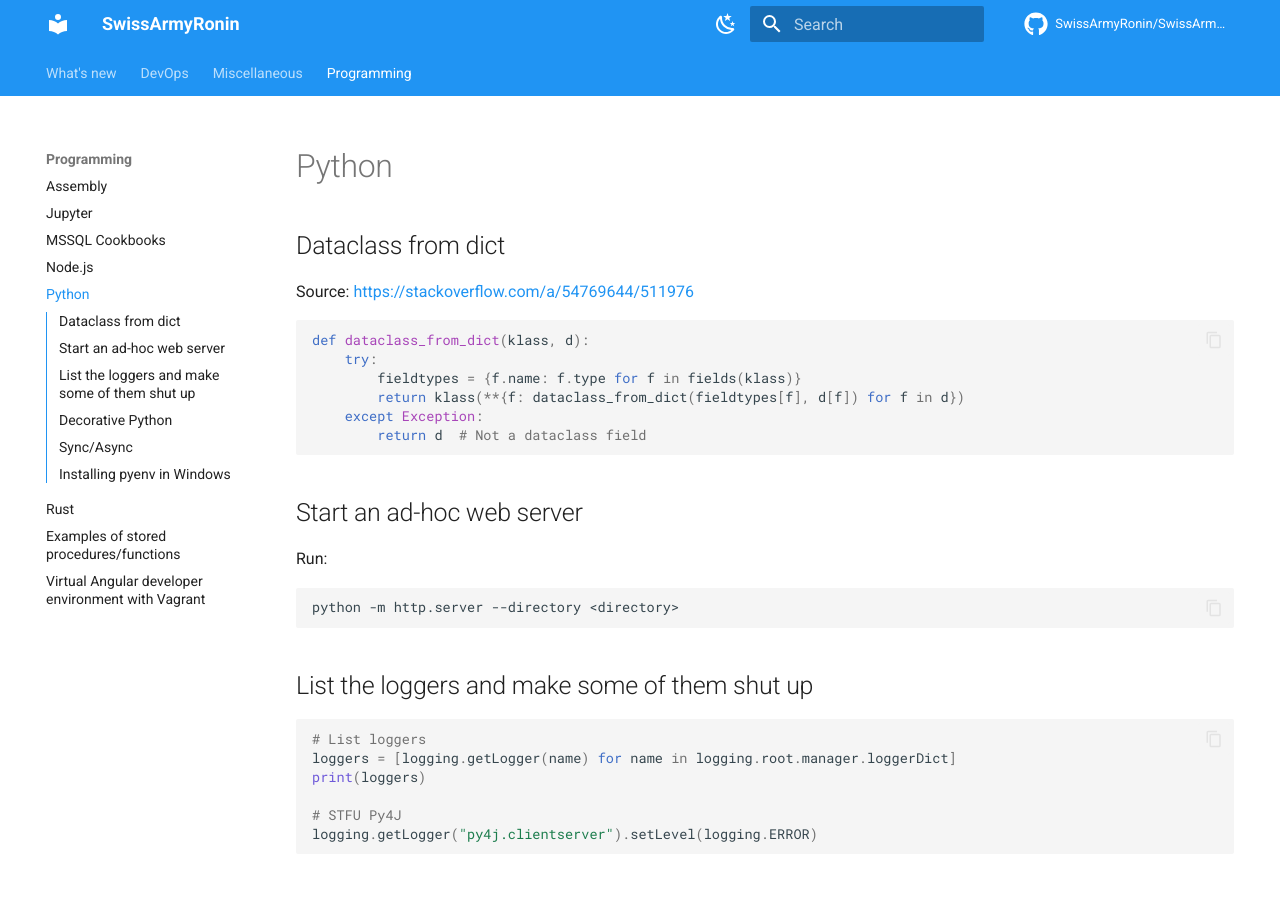
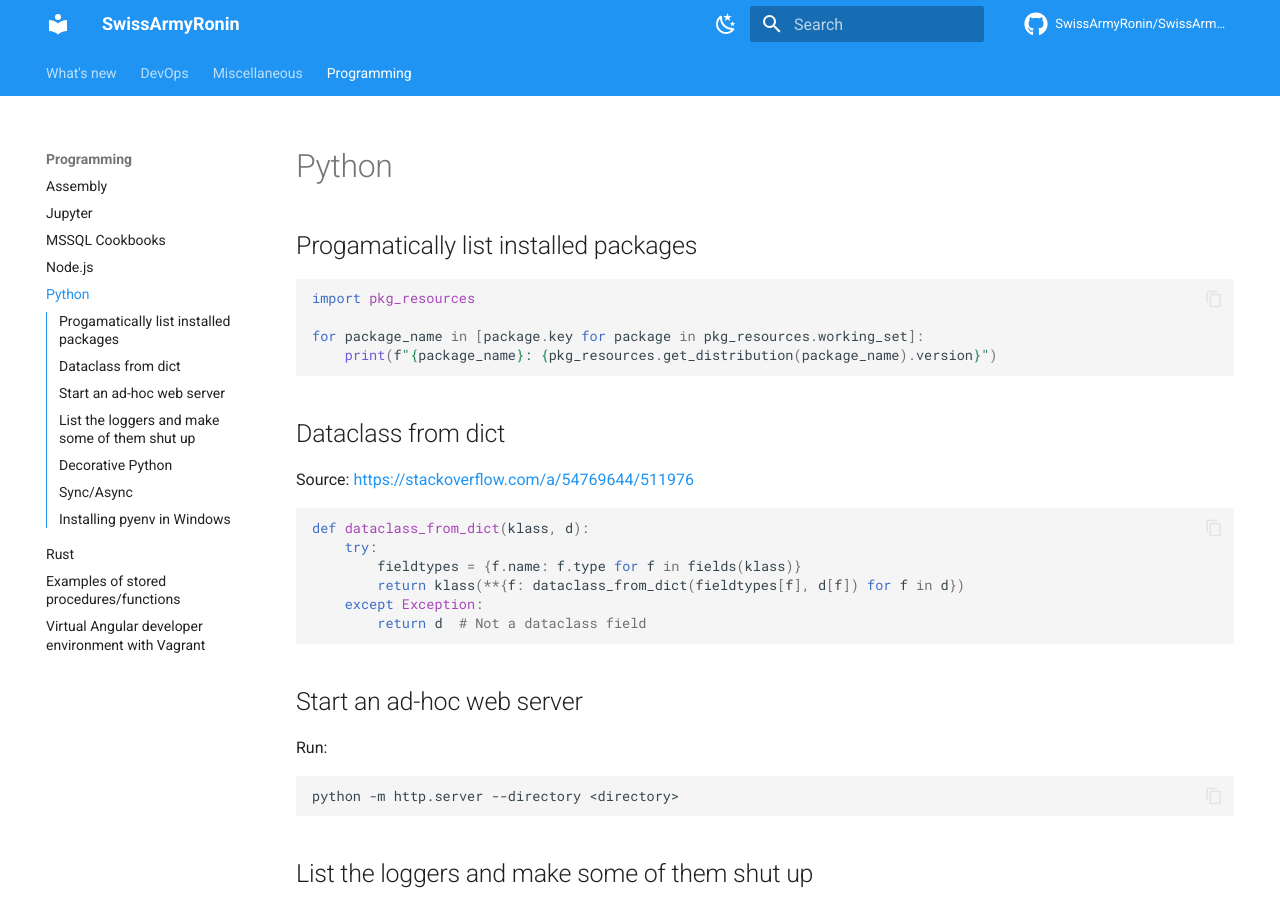
Before and after one commit to SwissArmyRonin/SwissArmyRonin.github.io, an MkDocs documentation site: the page built from docs/Programming/Python.md, in a window 1280 px wide and 900 px high. Built offline with MkDocs 1.6.1 and Material for MkDocs 9.7.7, drawn with Linux system fonts in a browser that asks for light colours; comment, search, counter and statistics services are not loaded.

Commit message:
list pip installed

````diff
--- a/docs/Programming/Python.md
+++ b/docs/Programming/Python.md
@@ -1,5 +1,14 @@
 
 # Python
+
+## Progamatically list installed packages
+
+```python
+import pkg_resources
+
+for package_name in [package.key for package in pkg_resources.working_set]:
+    print(f"{package_name}: {pkg_resources.get_distribution(package_name).version}")
+```
 
 ## Dataclass from dict
 
````
Also changed, not shown: docs/index.md (+1 -1 lines).
